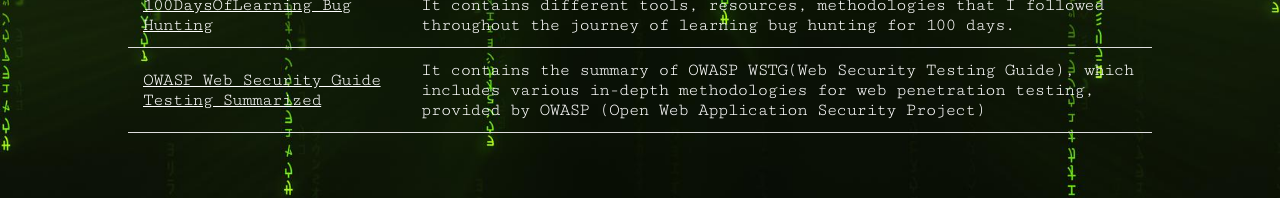
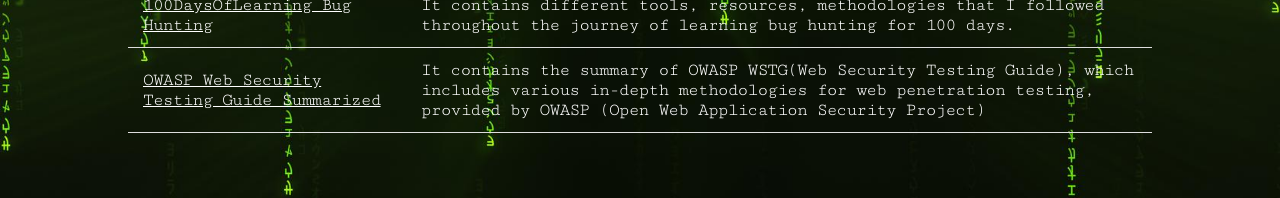
Before and after one commit to imprasanna/portfolio, a React (Vite) app: page /resources in a window 1280 px wide. Shown: the part 505-703 px from the top of the page. Built offline with nearby package versions, Linux system fonts and the light colour scheme.

Commit message:
some error corrected

```diff
--- a/src/assets/resourceTable.js
+++ b/src/assets/resourceTable.js
@@ -29,7 +29,7 @@
   },
   {
     id: 5,
-    content: "OWASP Web Security Guide Testing Summarized",
+    content: "OWASP Web Security Testing  Guide Summarized",
     link: "https://oasis1x1.notion.site/Bug-hunting-https://oasis1x1.notion.site/OWASP-Web-Security-Testing-Guide-92e57ccfdb764594a1f82eb028817b88",
     description:
       "It contains the summary of OWASP WSTG(Web Security Testing Guide), which includes various in-depth methodologies for web penetration testing, provided by OWASP (Open Web Application Security Project)",
```
